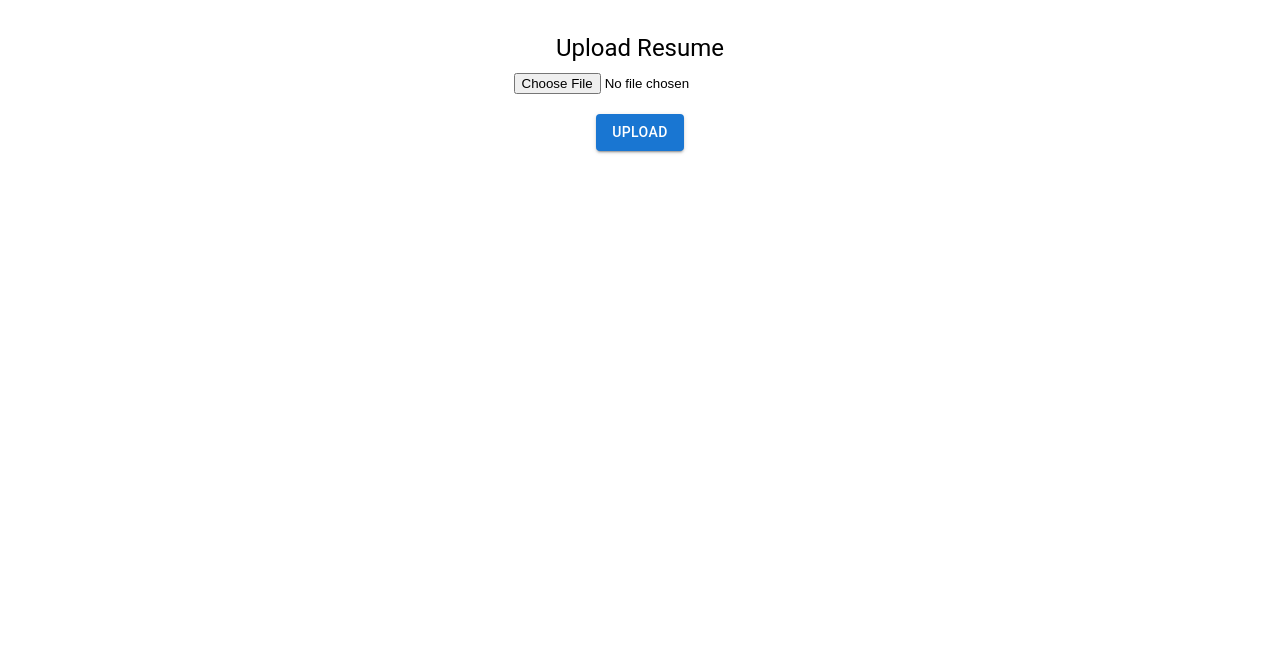
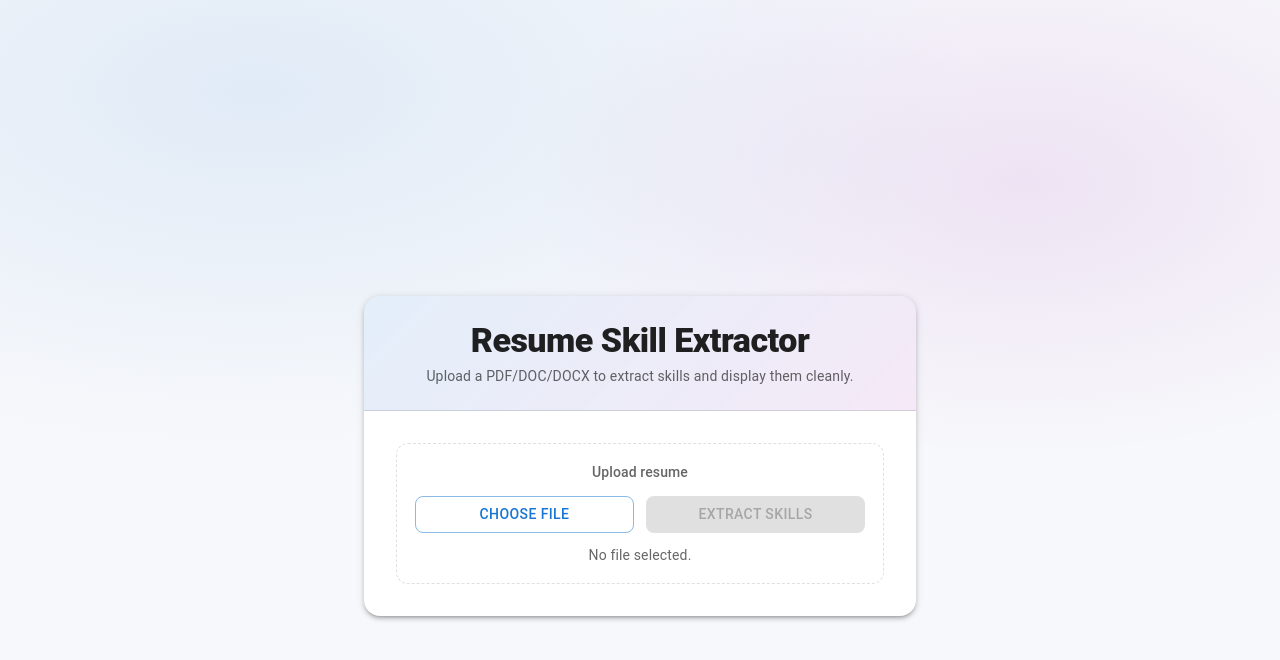
Before and after one commit to SreyaSrinidhi/Job-Retrieval-System-Frontend, a React (Create React App) app in the folder job-retrieval-system/: page / in a window 1280 px wide. Shown: the top 660 px of the page. Built offline with nearby package versions, Linux system fonts and the light colour scheme.

Commit message:
made it nicer

```diff
--- a/job-retrieval-system/package.json
+++ b/job-retrieval-system/package.json
@@ -5,6 +5,7 @@
   "dependencies": {
     "@emotion/react": "^11.14.0",
     "@emotion/styled": "^11.14.1",
+    "@mui/icons-material": "^7.3.8",
     "@mui/material": "^7.3.8",
     "@testing-library/dom": "^10.4.1",
     "@testing-library/jest-dom": "^6.9.1",
--- a/job-retrieval-system/src/resumeUploadPage.js
+++ b/job-retrieval-system/src/resumeUploadPage.js
@@ -1,5 +1,16 @@
-import React, { useState } from "react";
-import { Container, Typography, Button } from "@mui/material";
+import React, { useMemo, useState } from "react";
+import {
+  Container,
+  Typography,
+  Button,
+  Paper,
+  Box,
+  Stack,
+  Alert,
+  CircularProgress,
+  Divider,
+  Chip,
+} from "@mui/material";
 
 function ResumeUpload() {
   const [file, setFile] = useState(null);
@@ -7,15 +18,61 @@ function ResumeUpload() {
   const [loading, setLoading] = useState(false);
   const [error, setError] = useState(null);
 
+  // Builds a nicer categorized view if your JSON contains categories.
+  // Falls back to a single "Skills" list.
+  const categorizedSkills = useMemo(() => {
+    const d = skillsJson || {};
+
+    // Most common formats:
+    // 1) { skills: [...] }
+    // 2) { extracted_skills: [...] }
+    // 3) { skill_list: [...] }
+    if (Array.isArray(d.skills)) return { Skills: d.skills };
+    if (Array.isArray(d.extracted_skills)) return { Skills: d.extracted_skills };
+    if (Array.isArray(d.skill_list)) return { Skills: d.skill_list };
+
+    // 4) { skills: { languages: [...], frameworks: [...], tools: [...] } }
+    if (d.skills && typeof d.skills === "object" && !Array.isArray(d.skills)) {
+      const out = {};
+      for (const [k, v] of Object.entries(d.skills)) {
+        if (Array.isArray(v) && v.length) {
+          // Title-case the key: "languages" -> "Languages"
+          const label = k.charAt(0).toUpperCase() + k.slice(1);
+          out[label] = v;
+        }
+      }
+      if (Object.keys(out).length) return out;
+    }
+
+    // 5) Last resort: if d itself looks like a category object (rare)
+    if (typeof d === "object" && d && !Array.isArray(d)) {
+      const out = {};
+      for (const [k, v] of Object.entries(d)) {
+        if (Array.isArray(v) && v.length) {
+          const label = k.charAt(0).toUpperCase() + k.slice(1);
+          out[label] = v;
+        }
+      }
+      if (Object.keys(out).length) return out;
+    }
+
+    return {};
+  }, [skillsJson]);
+
+  const totalSkillCount = useMemo(() => {
+    return Object.values(categorizedSkills).reduce((sum, arr) => sum + arr.length, 0);
+  }, [categorizedSkills]);
+
   const handleFileChange = (event) => {
-    setFile(event.target.files[0]);
+    const f = event.target.files?.[0] || null;
+    setFile(f);
     setSkillsJson(null);
     setError(null);
   };
 
   const handleUpload = async () => {
     if (!file) {
-      alert("Please select a file first.");
+      setError("Please choose a resume file first.");
       return;
     }
 
@@ -25,9 +82,10 @@ function ResumeUpload() {
 
     try {
       const formData = new FormData();
-      formData.append("resume", file); // IMPORTANT: must be "resume" (backend expects this)
+      formData.append("resume", file); // backend expects "resume"
 
-      const res = await fetch("http://127.0.0.1:5000/upload/upload_resume", {        method: "POST",
+      const res = await fetch("http://127.0.0.1:5000/upload/upload_resume", {
+        method: "POST",
         body: formData,
       });
 
@@ -37,46 +95,171 @@ function ResumeUpload() {
         throw new Error(json.error || "Upload failed");
       }
 
-      // This is the skills JSON returned by the LLM
       setSkillsJson(json.data);
     } catch (e) {
-      setError(e.message);
+      setError(e?.message || "Failed to fetch");
     } finally {
       setLoading(false);
     }
   };
 
   return (
-    <Container maxWidth="sm" style={{ marginTop: "2rem" }}>
-      <Typography variant="h5" gutterBottom>
-        Upload Resume
-      </Typography>
+    <Box
+      sx={{
+        minHeight: "100vh",
+        display: "flex",
+        alignItems: "center",
+        py: { xs: 5, sm: 7 },
+        background:
+          "radial-gradient(1200px 600px at 20% 10%, rgba(25,118,210,0.10), transparent 60%), radial-gradient(900px 500px at 80% 20%, rgba(156,39,176,0.10), transparent 55%), #f7f8fb",
+      }}
+    >
+      <Container maxWidth="sm">
+        <Paper
+          elevation={3}
+          sx={{
+            borderRadius: 4,
+            overflow: "hidden",
+          }}
+        >
+          {/* Header strip */}
+          <Box
+            sx={{
+              px: 4,
+              py: 3,
+              background:
+                "linear-gradient(135deg, rgba(25,118,210,0.12), rgba(156,39,176,0.10))",
+              borderBottom: "1px solid",
+              borderColor: "divider",
+            }}
+          >
+            <Typography variant="h4" fontWeight={800} sx={{ letterSpacing: -0.5 }}>
+              Resume Skill Extractor
+            </Typography>
+            <Typography variant="body2" color="text.secondary" sx={{ mt: 0.5 }}>
+              Upload a PDF/DOC/DOCX to extract skills and display them cleanly.
+            </Typography>
+          </Box>
 
-      <input type="file" accept=".pdf,.doc,.docx" onChange={handleFileChange} />
+          {/* Body */}
+          <Box sx={{ p: 4 }}>
+            <Stack spacing={2.25}>
+              {error && <Alert severity="error">{error}</Alert>}
 
-      <br /><br />
+              {/* File picker card */}
+              <Box
+                sx={{
+                  p: 2.25,
+                  borderRadius: 3,
+                  border: "1px dashed",
+                  borderColor: "divider",
+                  bgcolor: "background.paper",
+                }}
+              >
+                <Stack spacing={1.5}>
+                  <Typography variant="subtitle2" color="text.secondary">
+                    Upload resume
+                  </Typography>
 
-      <Button variant="contained" onClick={handleUpload} disabled={loading}>
-        {loading ? "Uploading..." : "Upload"}
-      </Button>
+                  <Stack direction={{ xs: "column", sm: "row" }} spacing={1.5} alignItems="stretch">
+                    <Button variant="outlined" component="label" fullWidth sx={{ borderRadius: 2 }}>
+                      Choose file
+                      <input
+                        type="file"
+                        hidden
+                        accept=".pdf,.doc,.docx"
+                        onChange={handleFileChange}
+                      />
+                    </Button>
 
-      <br /><br />
+                    <Button
+                      variant="contained"
+                      onClick={handleUpload}
+                      disabled={loading || !file}
+                      fullWidth
+                      sx={{ borderRadius: 2 }}
+                    >
+                      {loading ? (
+                        <Stack direction="row" spacing={1} alignItems="center">
+                          <CircularProgress size={18} color="inherit" />
+                          <span>Extracting…</span>
+                        </Stack>
+                      ) : (
+                        "Extract skills"
+                      )}
+                    </Button>
+                  </Stack>
 
-      {error && (
-        <Typography color="error" style={{ marginTop: "1rem" }}>
-          {error}
-        </Typography>
-      )}
+                  <Typography variant="body2" color="text.secondary">
+                    {file ? (
+                      <>
+                        Selected:{" "}
+                        <Box component="span" sx={{ fontWeight: 700, color: "text.primary" }}>
+                          {file.name}
+                        </Box>
+                      </>
+                    ) : (
+                      "No file selected."
+                    )}
+                  </Typography>
+                </Stack>
+              </Box>
 
-      {skillsJson && (
-        <div style={{ marginTop: "1rem", textAlign: "left" }}>
-          <Typography variant="h6">Skills JSON Output</Typography>
-          <pre style={{ whiteSpace: "pre-wrap" }}>
-            {JSON.stringify(skillsJson, null, 2)}
-          </pre>
-        </div>
-      )}
-    </Container>
+              {/* Results */}
+              {skillsJson && (
+                <>
+                  <Divider />
+
+                  <Stack direction="row" justifyContent="space-between" alignItems="baseline">
+                    <Typography variant="h6" fontWeight={800}>
+                      Extracted Skills
+                    </Typography>
+                    <Typography variant="body2" color="text.secondary">
+                      {totalSkillCount > 0 ? `${totalSkillCount} found` : ""}
+                    </Typography>
+                  </Stack>
+
+                  {totalSkillCount === 0 ? (
+                    <Alert severity="info">
+                      We received a response, but couldn’t find a recognizable skills list in the
+                      JSON.
+                    </Alert>
+                  ) : (
+                    <Stack spacing={2}>
+                      {Object.entries(categorizedSkills).map(([category, skills]) => (
+                        <Box key={category}>
+                          <Typography
+                            variant="subtitle2"
+                            color="text.secondary"
+                            sx={{ mb: 1, textTransform: "uppercase", letterSpacing: 0.6 }}
+                          >
+                            {category}
+                          </Typography>
+
+                          <Box sx={{ display: "flex", flexWrap: "wrap", gap: 1 }}>
+                            {skills.slice(0, 80).map((s, idx) => (
+                              <Chip
+                                key={`${category}-${String(s)}-${idx}`}
+                                label={String(s)}
+                                sx={{ borderRadius: 2 }}
+                              />
+                            ))}
+                          </Box>
+                        </Box>
+                      ))}
+                    </Stack>
+                  )}
+                </>
+              )}
+
+              {/* Footer */}
+
+            </Stack>
+          </Box>
+        </Paper>
+      </Container>
+    </Box>
   );
 }
+
 export default ResumeUpload;
```
Also changed, not shown: 1 other file (tests, documents, lock files or other folders).
